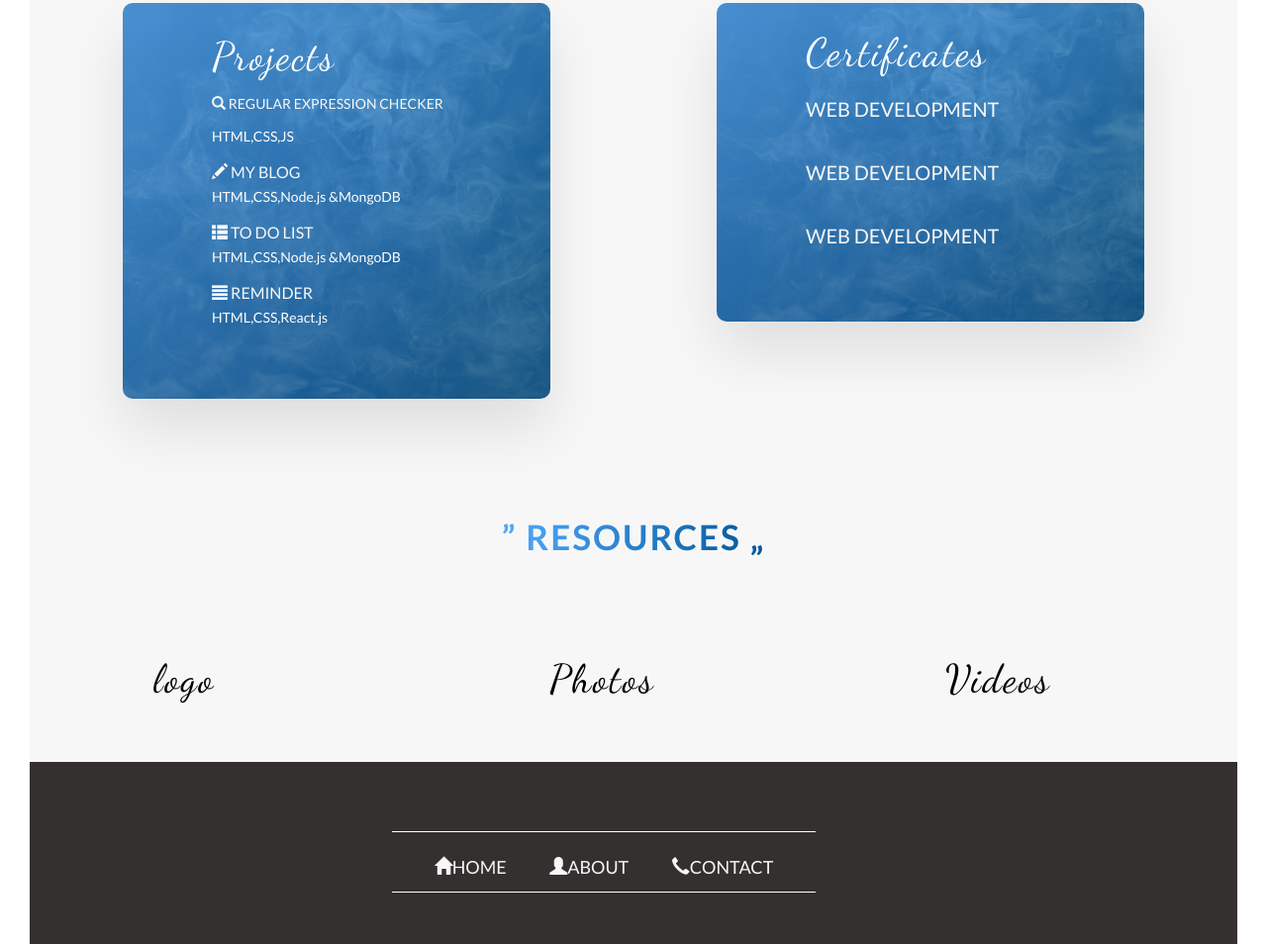
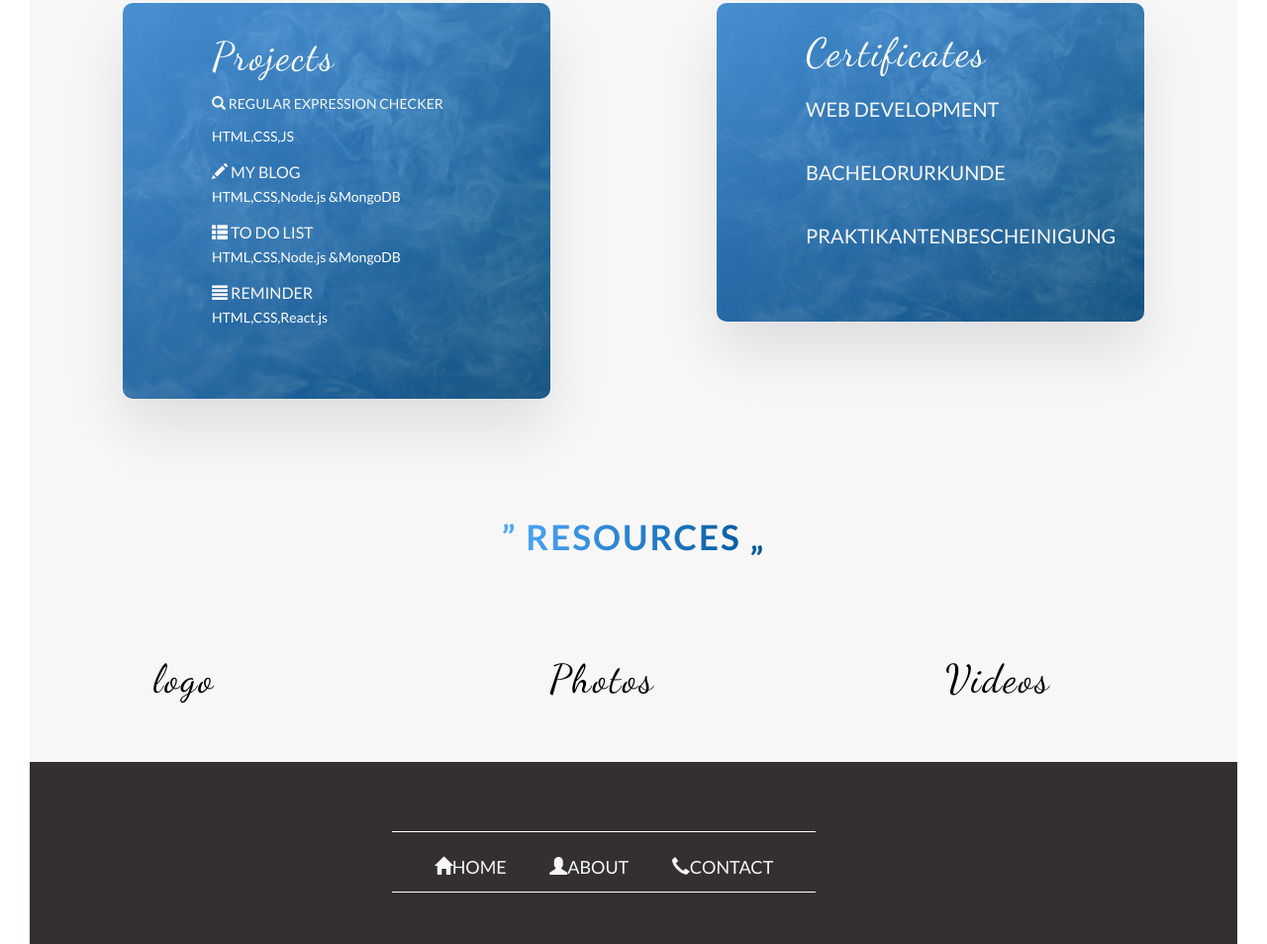
Before and after one commit to munzer9/MY-CV, a plain HTML site: page about.html in a window 1280 px wide. Shown: the part 1884-2838 px from the top of the page at 99% size. Drawn offline with nearby package versions, Linux system fonts and the light colour scheme.

Commit message:
Update about.html

```diff
--- a/about.html
+++ b/about.html
@@ -208,12 +208,12 @@
                                <a href="#popup" class="project" >Web Development</a>
                             </p>
                             <p class="paragraph-11">
-                                <a href="#popuph2" class="project" >Web Development</a>
+                                <a href="#popuph2" class="project" >Bachelorurkunde</a>
 
                             </p>
 
                             <p class="paragraph-11">
-                                <a href="#popuph1" class="project" >Web Development</a>
+                                <a href="#popuph1" class="project" >Praktikantenbescheinigung </a>
 
                             </p>
 
```
